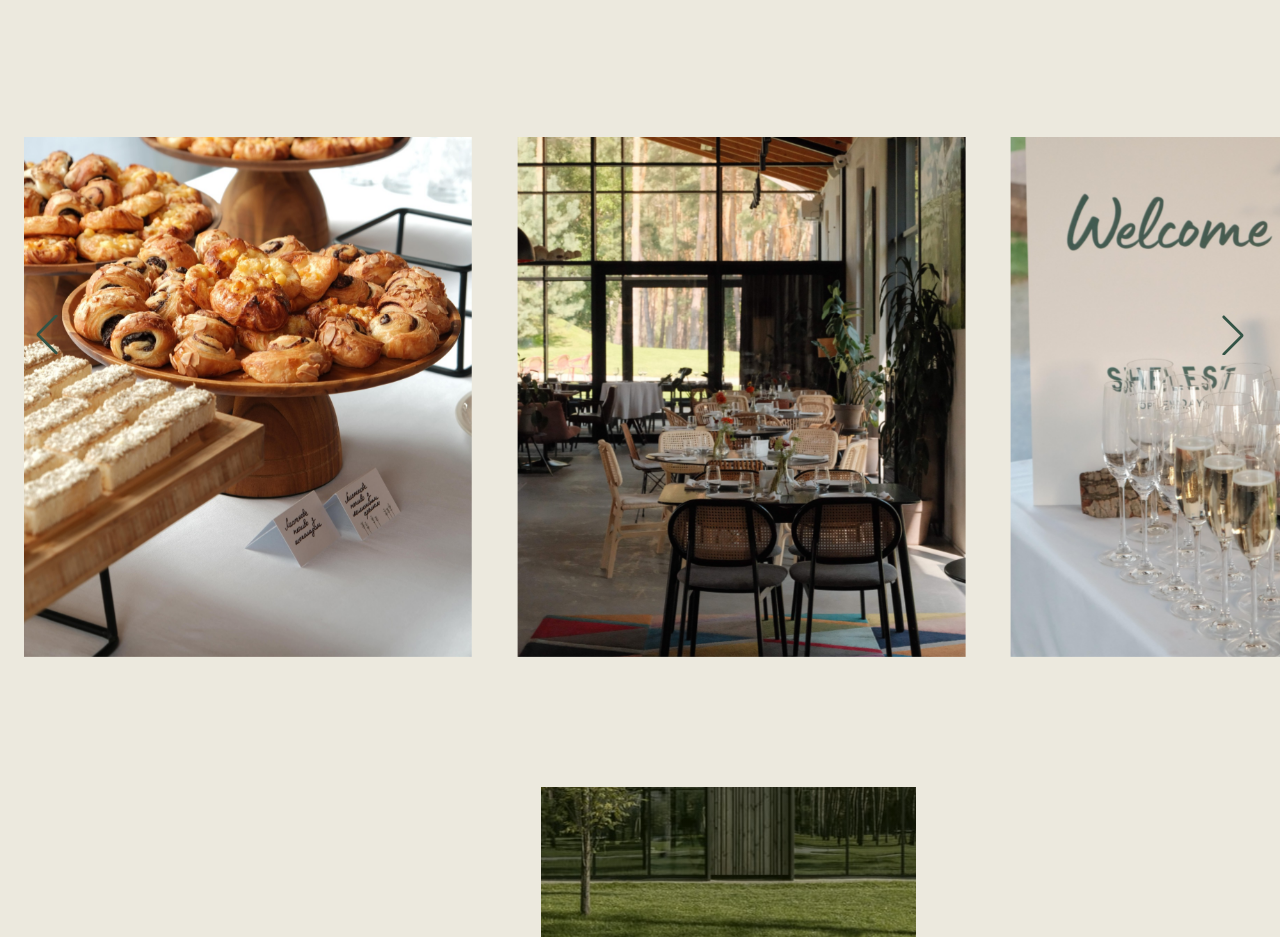
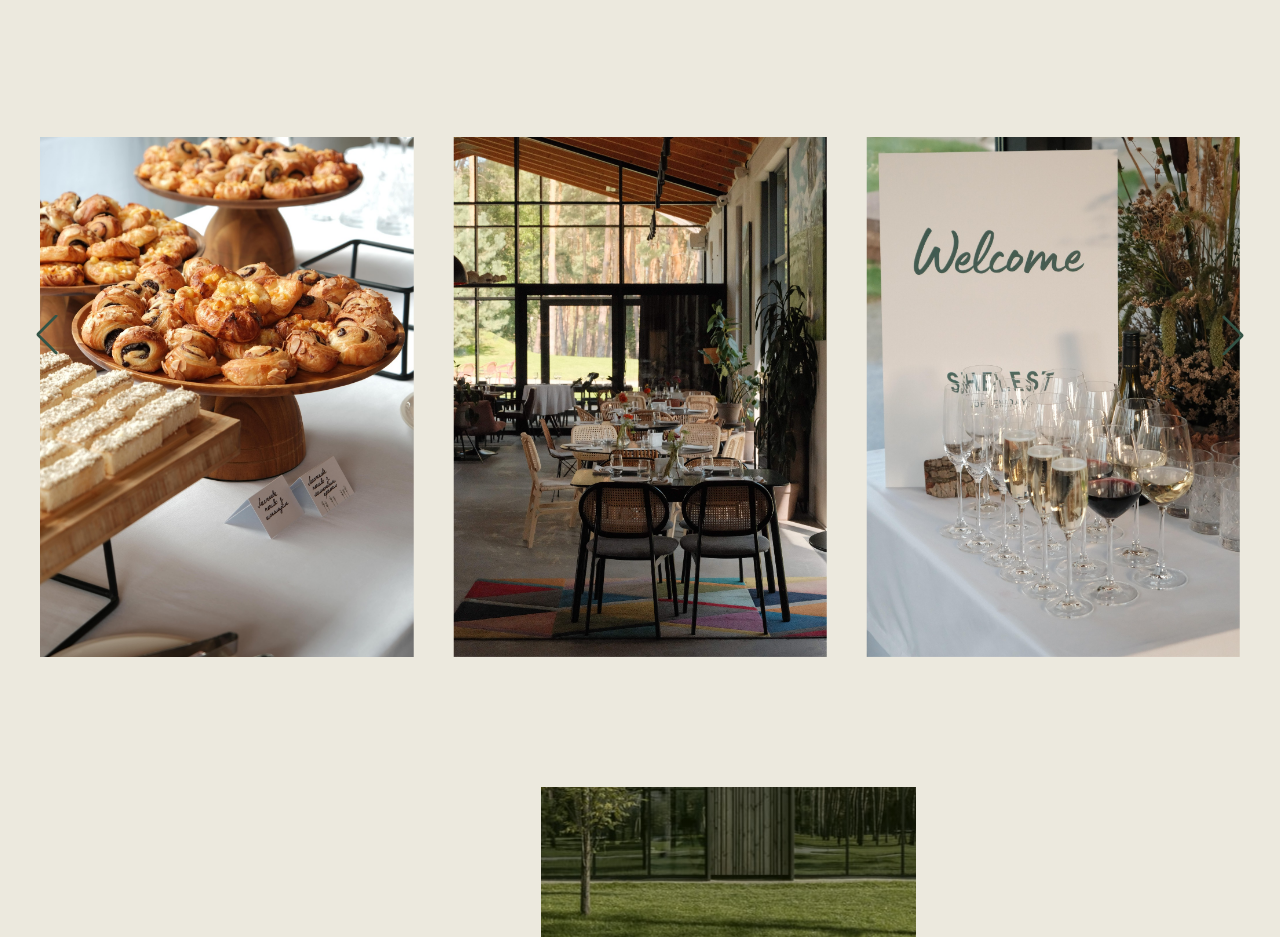
Before and after one commit to Zhukinska/events-shelest, a website built with Vite: page src/index.html in a window 1280 px wide. Shown: the part 5960-6897 px from the top of the page. Built offline with nearby package versions, Linux system fonts and the light colour scheme; files whose address does not match are found by name.

Commit message:
update swiper

```diff
--- a/src/css/gallery.css
+++ b/src/css/gallery.css
@@ -4,12 +4,20 @@
 }
 
 .swiper {
+  width: 100%;
   padding: 0 86px;
-  width: 1440px;
+  margin: 0 auto;
+  max-width: 1200px;
+  overflow: hidden;
+}
+.swiper-slide {
+  flex-shrink: 0;
+  width: auto;
 }
 
 .swiper-slide img {
-  width: 448px;
+  width: 100%;
+  max-width: 448px;
   height: 520px;
   object-fit: cover;
   cursor: pointer;
```
